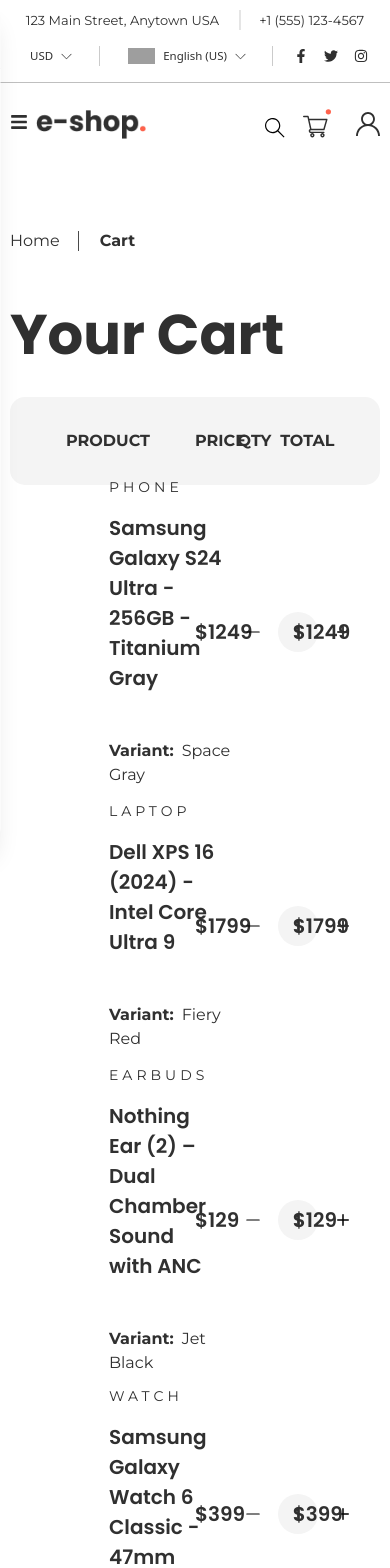
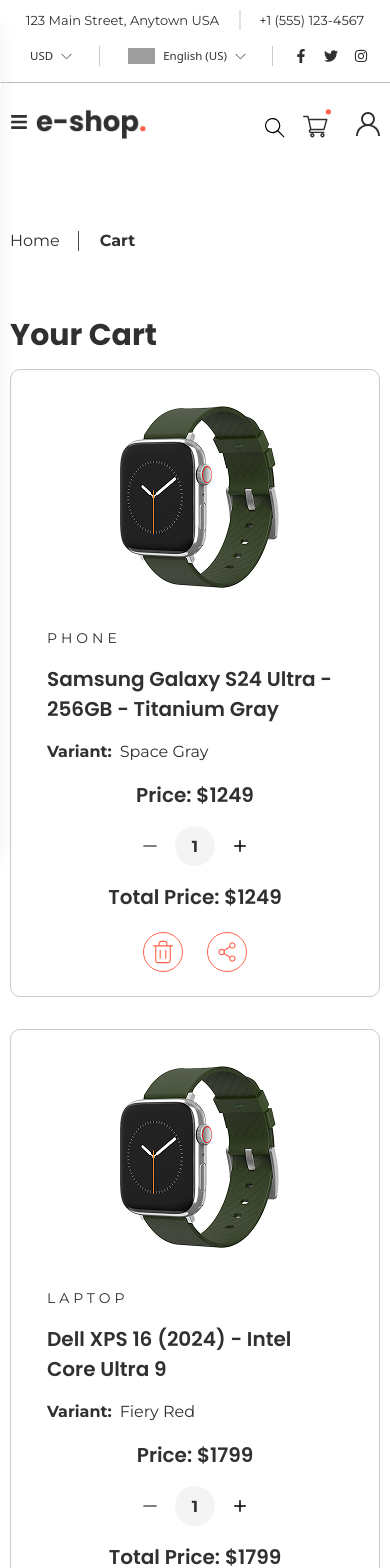
Before and after one commit to arafatYasir/Eshop, a React (Vite) app: page /cart in a window 390 px wide. Shown: the top 1568 px of the page. Built offline with nearby package versions, Linux system fonts and the light colour scheme; grey boxes are pictures that could not be loaded.

Commit message:
Cart page mobile responsive done

```diff
--- a/src/components/CartProduct.jsx
+++ b/src/components/CartProduct.jsx
@@ -4,16 +4,16 @@
 
 const CartProduct = ({category, title, variant, price, totalPrice}) => {
     return (
-        <div className="h-[294px] flex items-center rounded-[10px] border border-[transparent] transition px-[36px] py-[24px] group relative hover:border-[#CBCBCB]">
+        <div className="sm:h-[294px] flex flex-col md:flex-row items-center rounded-[10px] border sm:border-[transparent] transition px-[36px] py-[24px] group relative hover:border-[#CBCBCB] border-[#CBCBCB]">
             {/* Product Part */}
-            <div className="w-[50%] flex items-center gap-[62px]">
+            <div className="md:w-[50%] flex flex-col md:flex-row items-center gap-y-[20px] md:gap-[62px]">
                 <div>
                     <img className="w-[237px] h-[214px] object-cover" src="/images/product-image.png" alt="Product Image" />
                 </div>
                 <div>
                     <p className="text-[#303030] font-['Montserrat'] text-sm leading-5 uppercase tracking-[4px]">{category}</p>
                     <h4 className="text-[#303030] font-['Poppins'] text-xl font-semibold leading-[30px] max-w-[314px] mt-4 group-hover:text-[#FF624C] group-hover:underline group-hover:decoration-2">{title}</h4>
-                    <p className="text-[#303030] font-['Montserrat'] mt-[46px]">
+                    <p className="text-[#303030] font-['Montserrat'] mt-4 md:mt-[46px]">
                         <span className="font-bold mr-2">Variant:</span>
                         <span>{variant}</span>
                     </p>
@@ -21,17 +21,17 @@
             </div>
 
             {/* Price Part */}
-            <div className="text-[#303030] w-[16.5%] font-['Poppins'] text-xl font-semibold leading-[30px]">${price}</div>
+            <div className="text-[#303030] md:w-[16.5%] font-['Poppins'] text-xl font-semibold leading-[30px] mt-4 md:mt-0"><span className="md:hidden">Price: </span>${price}</div>
 
             {/* Quantity Part */}
-            <div className="w-[16.5%]">
+            <div className="md:w-[16.5%] mt-4 md:mt-0">
                 <CartQuantity />
             </div>
 
             {/* Total Price Part */}
-            <div className="text-[#303030] w-[16.5%] font-['Poppins'] text-xl font-semibold leading-[30px]">${totalPrice}</div>
+            <div className="text-[#303030] md:w-[16.5%] font-['Poppins'] text-xl font-semibold leading-[30px] mt-4 md:mt-0"><span className="md:hidden">Total Price: </span>${totalPrice}</div>
 
-            {/* Icons */}
+            {/* Icons for desktop */}
             <div className="hidden absolute top-1/2 right-12 -translate-1/2 group-hover:block">
                 <div className="hover:bg-[#FF624C] text-[#FF624C] hover:text-white border border-[#FF624C] transition w-16 h-16 rounded-full flex items-center justify-center cursor-pointer">
                     <TrashIcon />
@@ -40,6 +40,16 @@
                     <ShareIcon />
                 </div>
             </div>
+
+            {/* Icons for mobile & tablet */}
+            <div className="flex md:hidden items-center gap-6 mt-5">
+                <div className="active:bg-[#FF624C] text-[#FF624C] active:text-white border border-[#FF624C] transition w-10 h-10 rounded-full flex items-center justify-center cursor-pointer">
+                    <TrashIcon width={28} height={28} />
+                </div>
+                <div className="active:bg-[#FF624C] text-[#FF624C] md:mt-[38px] active:text-white border border-[#FF624C] transition w-10 h-10 rounded-full flex items-center justify-center cursor-pointer">
+                    <ShareIcon width={20} height={20} />
+                </div>
+            </div>
         </div>
     );
 };
--- a/src/components/header/MiddlePart.jsx
+++ b/src/components/header/MiddlePart.jsx
@@ -60,7 +60,7 @@
                         {/* Cart */}
                         <div className="flex items-center gap-5 sm:after:content-[] sm:after:absolute sm:after:top-1/2 sm:after:left-1/2 sm:after:w-[1px] sm:after:h-[32px] sm:after:bg-[#979797] sm:after:-translate-y-1/2 sm:after:-translate-x-1/2">
                             <div className="w-[28px] sm:w-[32px]">
-                                <CartIcon width="full" />
+                                <Link to="/cart"> <CartIcon width="full" /> </Link>
                             </div>
                             <div className="hidden sm:block">
                                 <p className="text-[#303030] font-['Montserrat'] leading-6 ">Cart</p>
--- a/src/icons/ShareIcon.jsx
+++ b/src/icons/ShareIcon.jsx
@@ -1,6 +1,6 @@
-const ShareIcon = () => {
+const ShareIcon = ({width = 26, height = 26}) => {
     return (
-        <svg width="26" height="26" viewBox="0 0 26 26" fill="none" xmlns="http://www.w3.org/2000/svg">
+        <svg width={width} height={height} viewBox="0 0 26 26" fill="none" xmlns="http://www.w3.org/2000/svg">
             <g clip-path="url(#clip0_38_1332)">
                 <path d="M19.9427 17.4197C18.7162 17.4197 17.6111 17.9494 16.8441 18.792L9.94549 14.5193C10.1297 14.0478 10.2318 13.5357 10.2318 13C10.2318 12.464 10.1297 11.9519 9.94549 11.4807L16.8441 7.20781C17.6111 8.05039 18.7162 8.58027 19.9427 8.58027C22.2533 8.58027 24.133 6.70058 24.133 4.39004C24.133 2.0795 22.2533 0.200012 19.9427 0.200012C17.6322 0.200012 15.7525 2.0797 15.7525 4.39024C15.7525 4.92598 15.8549 5.43809 16.0388 5.90957L9.14041 10.1822C8.37342 9.33964 7.26835 8.80976 6.04179 8.80976C3.73125 8.80976 1.85156 10.6896 1.85156 13C1.85156 15.3105 3.73125 17.1902 6.04179 17.1902C7.26835 17.1902 8.37342 16.6605 9.14041 15.8178L16.0388 20.0904C15.8549 20.5619 15.7525 21.074 15.7525 21.6099C15.7525 23.9203 17.6322 25.8 19.9427 25.8C22.2533 25.8 24.133 23.9203 24.133 21.6099C24.133 19.2994 22.2533 17.4197 19.9427 17.4197ZM17.2804 4.39024C17.2804 2.92227 18.4748 1.72794 19.9427 1.72794C21.4107 1.72794 22.605 2.92227 22.605 4.39024C22.605 5.8582 21.4107 7.05254 19.9427 7.05254C18.4748 7.05254 17.2804 5.8582 17.2804 4.39024ZM6.04179 15.6623C4.57363 15.6623 3.37929 14.468 3.37929 13C3.37929 11.532 4.57363 10.3377 6.04179 10.3377C7.50975 10.3377 8.70389 11.532 8.70389 13C8.70389 14.468 7.50975 15.6623 6.04179 15.6623ZM17.2804 21.6097C17.2804 20.1418 18.4748 18.9474 19.9427 18.9474C21.4107 18.9474 22.605 20.1418 22.605 21.6097C22.605 23.0777 21.4107 24.272 19.9427 24.272C18.4748 24.272 17.2804 23.0777 17.2804 21.6097Z" fill="currentColor" />
             </g>
--- a/src/icons/TrashIcon.jsx
+++ b/src/icons/TrashIcon.jsx
@@ -1,6 +1,6 @@
-const TrashIcon = () => {
+const TrashIcon = ({width = 32, height = 32}) => {
     return (
-        <svg width="32" height="32" viewBox="0 0 32 32" fill="none" xmlns="http://www.w3.org/2000/svg">
+        <svg width={width} height={height} viewBox="0 0 32 32" fill="none" xmlns="http://www.w3.org/2000/svg">
             <path d="M26.8805 8.32001H21.1205V6.40001C21.1188 4.63337 19.6871 3.20165 17.9205 3.20001H14.0805C12.3138 3.20165 10.8821 4.63337 10.8805 6.40001V8.32001H5.12047C4.76703 8.32001 4.48047 8.60657 4.48047 8.96001C4.48047 9.31345 4.76703 9.60001 5.12047 9.60001H7.04047V25.6C7.04211 27.3667 8.47383 28.7984 10.2405 28.8H21.7605C23.5271 28.7984 24.9588 27.3667 24.9605 25.6V9.60001H26.8805C27.2339 9.60001 27.5205 9.31345 27.5205 8.96001C27.5205 8.60657 27.2339 8.32001 26.8805 8.32001ZM12.1605 6.40001C12.1616 5.34009 13.0205 4.48118 14.0805 4.48001H17.9205C18.9804 4.48118 19.8393 5.34009 19.8405 6.40001V8.32001H12.1605V6.40001ZM23.6805 25.6C23.6793 26.6599 22.8204 27.5188 21.7605 27.52H10.2405C9.18055 27.5188 8.32164 26.6599 8.32047 25.6V9.60001H23.6805V25.6ZM12.8005 23.68C13.1537 23.6798 13.4407 23.3933 13.4405 23.04V14.08C13.4405 13.7266 13.1539 13.44 12.8005 13.44C12.447 13.44 12.1605 13.7266 12.1605 14.08V23.0407C12.1607 23.394 12.4472 23.6802 12.8005 23.68ZM19.2005 23.68C19.5537 23.6798 19.8407 23.3933 19.8405 23.04V14.08C19.8405 13.7266 19.5539 13.44 19.2005 13.44C18.847 13.44 18.5605 13.7266 18.5605 14.08V23.0407C18.5607 23.394 18.8472 23.6802 19.2005 23.68Z" fill="currentColor" />
         </svg>
     );
--- a/src/pages/CartPage.jsx
+++ b/src/pages/CartPage.jsx
@@ -13,26 +13,31 @@
                 <span className="font-bold">Cart</span>
             </div>
 
-            <h2 className="text-[#303030] font-['Poppins'] text-[56px] font-bold leading-[68px] mt-12">Your Cart</h2>
+            <h2 className="text-[#303030] font-['Poppins'] text-3xl sm:text-[56px] font-bold leading-[68px] mt-12">Your Cart</h2>
 
-            <div className="h-[88px] py-8 px-[56px] bg-[#F4F4F4] rounded-[15px] mt-[28px] uppercase text-[#303030] font-['Montserrat'] font-bold leading-6">
+            <div className="hidden md:block h-[88px] py-8 px-[56px] bg-[#F4F4F4] rounded-[15px] mt-[28px] uppercase text-[#303030] font-['Montserrat'] font-bold leading-6">
                 <span className="w-[50%] inline-block">Product</span>
                 <span className="w-[16.5%] inline-block">Price</span>
                 <span className="w-[16.5%] inline-block">Qty</span>
                 <span className="w-[16.5%] inline-block">Total</span>
             </div>
 
-            <div>
+            <div className="space-y-8 md:space-y-0">
                 {cartProducts.map(product => (
                     <CartProduct key={product.id} category={product.category} title={product.title} variant={product.variant} price={product.price} totalPrice={product.price} />
                 ))}
             </div>
 
-            <div className="text-right mt-8">
-                <Button value="Update Cart" paddingX="40px" paddingY="16px" />
+            <div className="text-right mt-8 mb-8 md:mb-0">
+                <div className="sm:hidden">
+                    <Button value="Update Cart" paddingX="20px" paddingY="10px" />
+                </div>
+                <div className="hidden sm:block">
+                    <Button value="Update Cart" paddingX="40px" paddingY="16px" />
+                </div>
             </div>
 
-            <div className="border-t mt-[100px] border-[#CBCBCB] ">
+            <div className="border-t mt-[100px] border-[#CBCBCB] hidden md:block">
                 <Facilities />
             </div>
         </Container>
```
